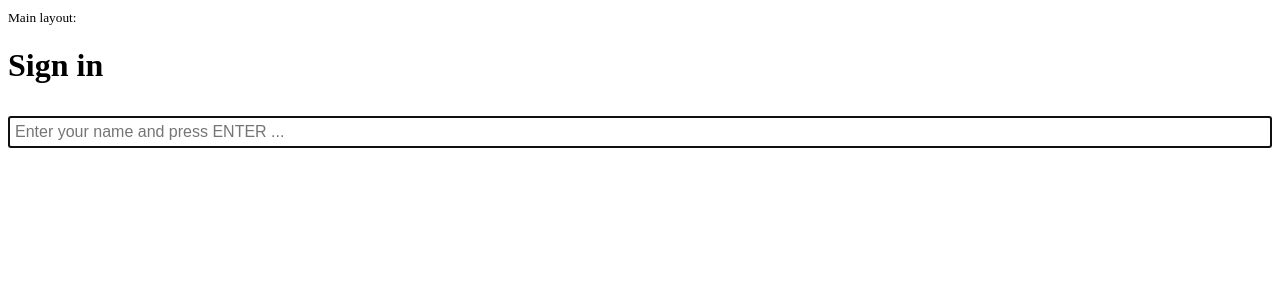
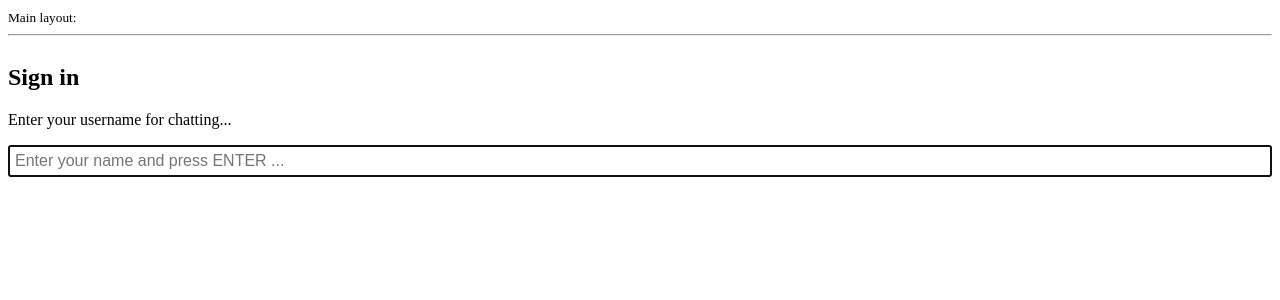
Before and after one commit to dmytronamely/tutorials, a React (Create React App) app in the folder client/: page / in a window 1280 px wide. Shown: the top 300 px of the page. Built offline with nearby package versions, Linux system fonts and the light colour scheme.

Commit message:
HTML 1Part

```diff
--- a/client/src/layouts/DashboardLayout.jsx
+++ b/client/src/layouts/DashboardLayout.jsx
@@ -6,13 +6,12 @@ import NavBar from '../components/NavBar';
 const DashboardLayout = () => {
   return (
     <div className="dashboard">
-      <small>Dashboard layout:</small>
-      <div>
+      <header>
+        <small>Dashboard layout:</small>
+        <hr />
         <NavBar />
-      </div>
-      <div>
-        <Outlet />
-      </div>
+      </header>
+      <Outlet />
     </div>
   );
 }
--- a/client/src/layouts/MainLayout.jsx
+++ b/client/src/layouts/MainLayout.jsx
@@ -5,10 +5,12 @@ import '../assets/style/main.scss'
 const MainLayout = () => {
   return (
     <div className="main">
-      <small>Main layout:</small>
-      <div>
-        <Outlet />
-      </div>
+      <header>
+        <small>Main layout:</small>
+        <hr />
+      </header>
+
+      <Outlet />
     </div>
   );
 }
--- a/client/src/pages/ChatPage.jsx
+++ b/client/src/pages/ChatPage.jsx
@@ -3,14 +3,14 @@ import { NavBar } from '../features/chat';
 
 const ChatPage = ({ children }) => {
   return (
-    <div className='page'>
-      <header>
+    <main className='page'>
+      <section>
         <NavBar />
-      </header>
-      <main>
-        { children }
-      </main>
-    </div>
+        <article>
+          { children }
+        </article>
+      </section>
+    </main>
   );
 }
 
--- a/client/src/pages/NotFoundPage.jsx
+++ b/client/src/pages/NotFoundPage.jsx
@@ -2,16 +2,14 @@ import React from 'react';
 
 const NotFoundPage = ()  => {
   return (
-    <div className='page'>
-      <header>
-        Not Found page Navbar
-      </header>
-      <main>
-        <div className='page'>
-          <h1>404 Page Not Found</h1>
-        </div>
-      </main>
-    </div>
+    <main className='page'>
+      <section>
+        <h1>404 Page Not Found</h1>
+        <article>
+          <p>Page is not found.</p>
+        </article>
+      </section>
+    </main>
   );
 }
 
--- a/client/src/pages/SigninPage.jsx
+++ b/client/src/pages/SigninPage.jsx
@@ -3,14 +3,15 @@ import { SigninForm } from '../features/auth';
 
 const SigninPage = () => {
   return (
-    <div className='page'>
-      <header>
+    <main className='page'>
+      <section>
         <h1>Sign in</h1>
-      </header>
-      <main>
-        <SigninForm />
-      </main>
-    </div>
+        <article>
+          <p>Enter your username for chatting...</p>
+          <SigninForm />
+        </article>
+      </section>
+    </main>
   );
 }
 
```
